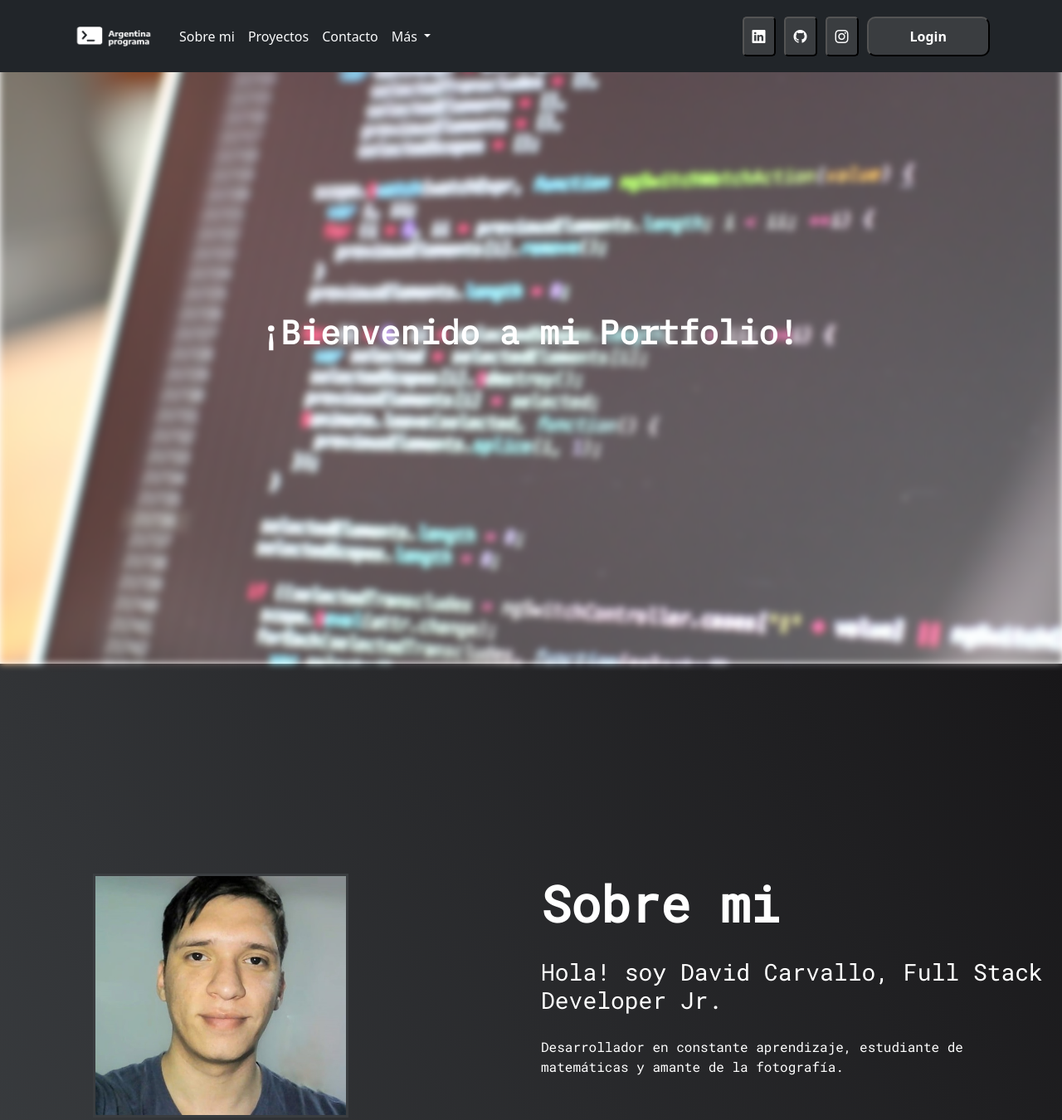
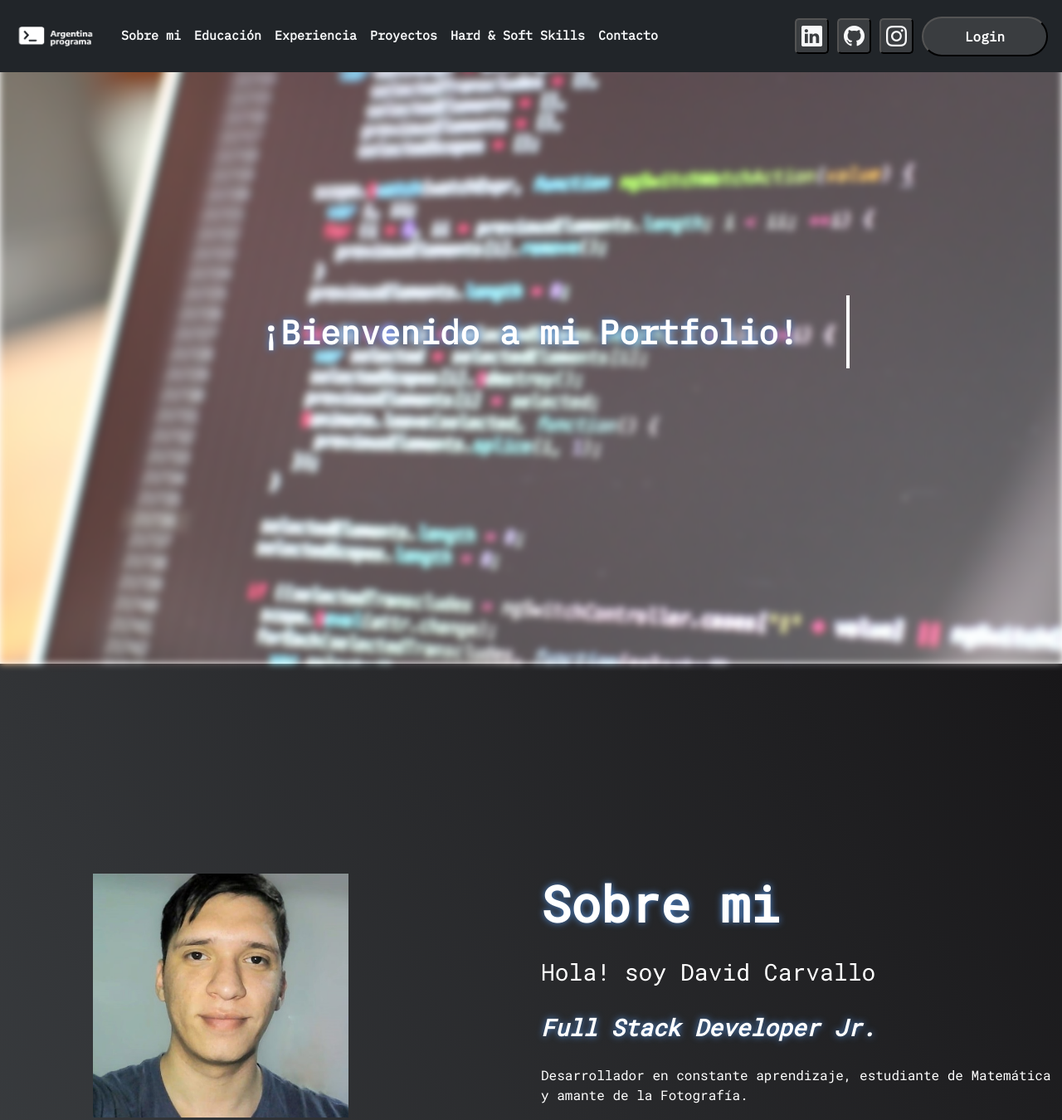
Before and after one commit to DavidCarvallo/Portfolio-FrontEnd, a website: page index.html in a window 1280 px wide. Shown: the top 1350 px of the page at 83% size. Drawn offline with nearby package versions, Linux system fonts and the light colour scheme.

Commit message:
Efectos en el navbar y seccion about

```diff
--- a/index.html
+++ b/index.html
@@ -30,7 +30,7 @@
 <body>
     <header>
         <nav class="navbar navbar-expand-lg bg-dark fixed-top">
-            <div class="container">
+            <div class="container-fluid">
                 <a class="navbar-brand" href="#">
                     <img src="img/logo2.png" alt="" width="110" height="60" class="d-inline-block align-text-top">
 
@@ -47,27 +47,26 @@
                             <a class="nav-link link-light" href="#about">Sobre mi</a>
                         </li>
                         <li class="nav-item link-dark">
+                            <a class="nav-link link-light" href="#">Educación</a>
+                        </li>
+                        <li class="nav-item">
+                            <a class="nav-link link-light" href="#">Experiencia</a>
+                        </li>
+                        <li class="nav-item">
                             <a class="nav-link link-light" href="#">Proyectos</a>
+                        </li>
+                        <li class="nav-item">
+                            <a class="nav-link link-light" href="#">Hard & Soft Skills</a>
                         </li>
                         <li class="nav-item">
                             <a class="nav-link link-light" href="#">Contacto</a>
                         </li>
-                        <li class="nav-item dropdown">
-                            <a class="nav-link dropdown-toggle link-light" href="#" role="button"
-                                data-bs-toggle="dropdown" aria-expanded="false">
-                                Más
-                            </a>
-                            <ul class="dropdown-menu">
-                                <li><a class="dropdown-item" href="#">Hard & Soft Skills</a></li>
-                                <li><a class="dropdown-item" href="#">Educación</a></li>
-                                <li><a class="dropdown-item" href="#">Experiencia</a></li>
-                            </ul>
-                        </li>
+
                     </ul>
 
-                    <button type="button" class="btn-redes float-start"><i class="bi bi-linkedin"></i></button>
-                    <button type="button" class="btn-redes float-start"><i class="bi bi-github"></i></button>
-                    <button type="button" class="btn-redes float-start"><i class="bi bi-instagram"></i></button>
+                    <button type="button" class="btn-redes float-start"><a target="_blank" class="bi bi-linkedin link-light " href="https://www.linkedin.com/in/davidcarvallodev/"></a></button>
+                    <button type="button" class="btn-redes float-start"><a target="_blank" class="bi bi-github link-light " href="https://github.com/DavidCarvallo"></a></button>
+                    <button type="button" class="btn-redes float-start"><a target="_blank" class="bi bi-instagram link-light" href="https://www.instagram.com/pawhpic/"></a></button>
                     <button type="button" class="btn-login float-start">Login</button>
 
                 </div>
@@ -81,17 +80,17 @@
     <section class="container-fluid about-section" id="about">
         <div class="row">
             <div class="col-md">
-                <img src="img/perfil2.jpeg" class="img-fluid perfil" alt="...">
+                <img src="img/perfil2.jpeg" class="img-fluid perfil" alt="foto de perfil">
             </div>
             <div class="tarjeta col-md" >
                 <h2 class="titulo" > Sobre mi</h2>
-                <h3>Hola! soy David Carvallo, Full Stack Developer Jr.</h3>
-                <p class="card-text">Desarrollador en constante aprendizaje, estudiante de matemáticas y amante de la fotografía.</p>
+                <h3>Hola! soy David Carvallo <br><br> <span class="presentacion">Full Stack Developer Jr.</span></h3>
+                <p class="card-text">Desarrollador en constante aprendizaje, estudiante de Matemática y amante de la Fotografía.</p>
             </div>
         </div>
     </section>
 
-    <section class="container custom-section" data-aos="fade-up" data-aos-anchor-placement="center-center"
+   <!--<section class="container custom-section" data-aos="fade-up" data-aos-anchor-placement="center-center"
         data-aos-offset="120" data-aos-duration="500">
         <div cllass="row">
             <div class="col-md">
@@ -110,7 +109,7 @@
                     voluptas nulla pariatur?"</p>
             </div>
         </div>
-    </section>
+    </section>-->
 
 
 
--- a/style.css
+++ b/style.css
@@ -23,8 +23,8 @@
   :root {
     --main-color:white;
     --bg-color:#3a3d40;
+    --azulcito:#508AD3;
     }
-
 
 div button  {
     margin:5px;
@@ -32,20 +32,37 @@ div button  {
 }
 
 .btn-redes {
-padding:10px;
+
 border-radius: 5px;
+font-size: 25px;
+
 }
 
 .btn-login {
     padding: 10px 50px;
-    border-radius: 10px;
+    border-radius: 30px;
     font-weight: 900;
+    font-family: 'IBM Plex Mono', monospace;
+
 }
 
 .btn-login, .btn-redes {
     background-color:var(--bg-color);
     color: var(--main-color);
+}
+.btn-login:hover,.btn-redes:hover {
+    -webkit-box-shadow: 0px 0px 12px 4px var(--azulcito);
+    box-shadow: 0px 0px 12px 4px var(--azulcito);
+}
 
+.btn-login:hover,.btn-redes:hover,.nav-item:hover  {
+    text-shadow: 0px 0px 9px var(--azulcito);
+}
+
+.nav-item {
+font-size: 15px;
+font-family: 'IBM Plex Mono', monospace;
+font-weight: bold;
 }
 
 .bg {
@@ -69,6 +86,7 @@ div h1 {
     padding: 20px;
     text-align: center;
     font-family: 'IBM Plex Mono', monospace;
+    text-shadow: 0px 0px 9px var(--azulcito);
 
  /*animacion de tipeo */
     display: block;
@@ -102,21 +120,15 @@ div h1 {
     align-items: center;
     width: 100%;
     height: 100vh;
-    background-color: #000;
+    background-color: var(--bg-color);
     background-image: linear-gradient(62deg, var(--bg-color) 0%, #181719 100%);
   }
 
 .perfil {
-    border:3px solid var(--bg-color);
     width: 50%;
     position: relative;
     left: 100px;
-
-
 }
-
-
-
 
 
 .tarjeta {
@@ -134,15 +146,19 @@ div h1 {
     margin-bottom: 30px;
     font-size: 60px;
     font-weight: bold;
-    border-style: inset;
-
-
+    text-shadow: 0px 0px 9px var(--azulcito);
 
 }
 
 .card-text {
     margin-top: 20px;
 
+}
+
+.presentacion {
+    text-shadow: 0px 0px 9px var(--azulcito);
+    font-style:italic;
+    font-weight: bold;
 }
 
 footer {
```
